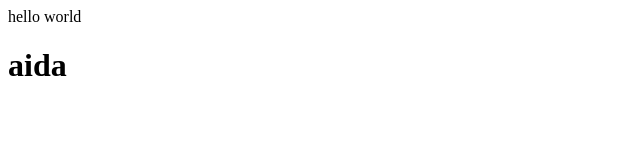
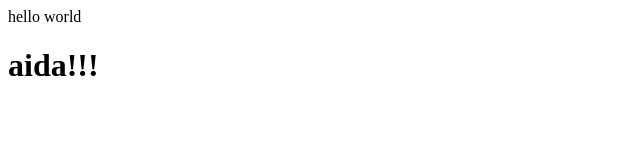
Before and after one commit to aidabmz/web-cs50, a plain HTML site: page index.html in a window 1280 px wide. Shown: the full height of the page, 0-640 px from the left. Drawn offline with Linux system fonts and the light colour scheme.

Commit message:
Heading change

```diff
--- a/index.html
+++ b/index.html
@@ -8,6 +8,6 @@
 </head>
 <body>
     hello world
-    <h1>aida</h1>
+    <h1>aida!!!</h1>
 </body>
 </html>
```
